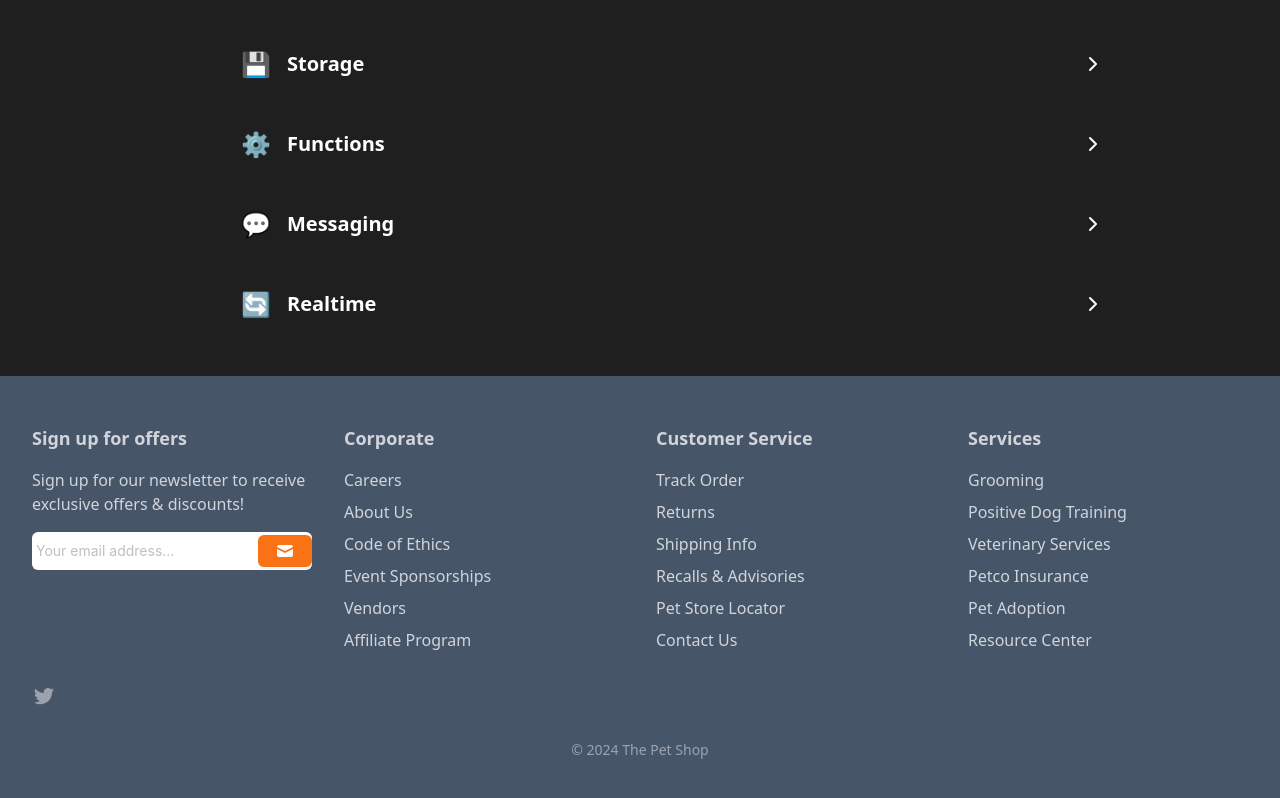
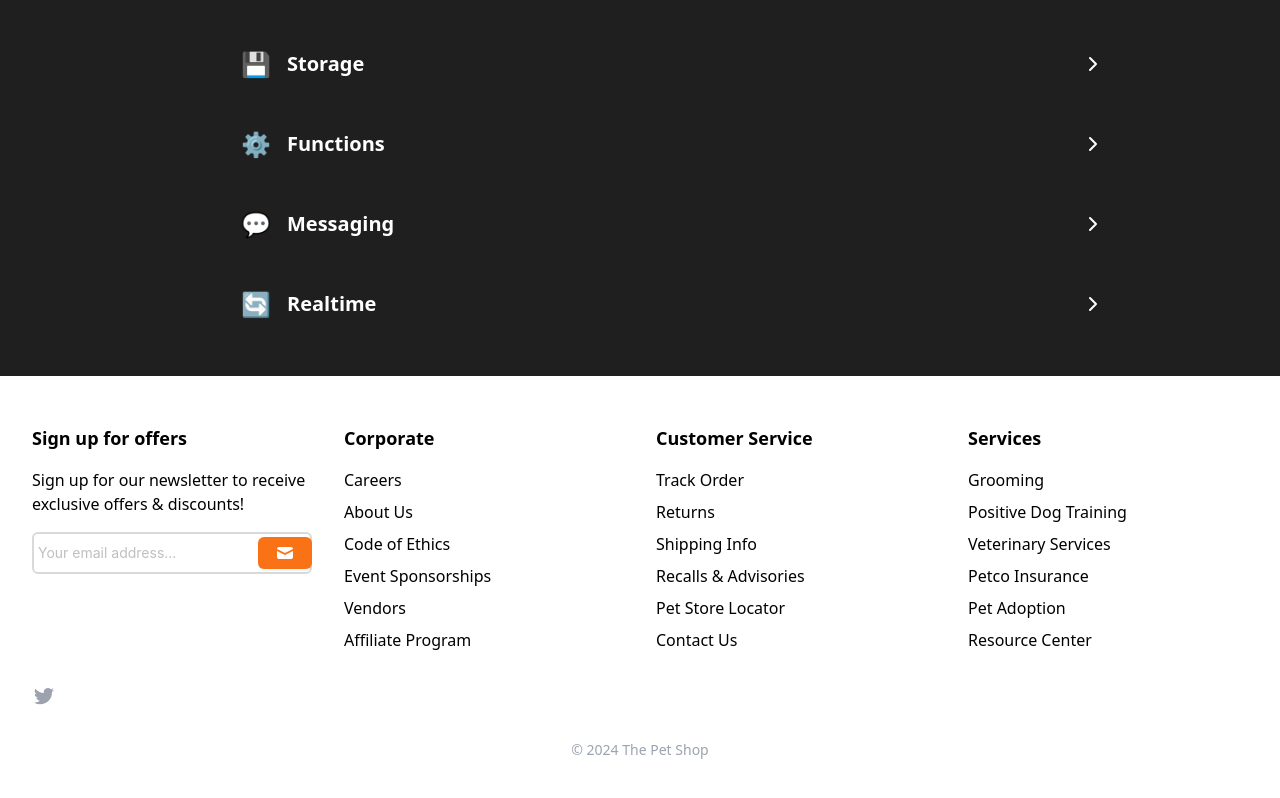
Before and after one commit to ProdigyLab/PawsAndTails-Client, a Next.js app: page / in a window 1280 px wide. Shown: the part 2608-3406 px from the top of the page. Built offline with nearby package versions, Linux system fonts and the light colour scheme; no server answers.

Commit message:
refactor: footer section dark mode function implemented

```diff
--- a/src/components/ui/features/Footer/index.tsx
+++ b/src/components/ui/features/Footer/index.tsx
@@ -2,10 +2,12 @@ import React from "react";
 import Image from 'next/image';
 import { Button, Input } from 'antd';
 import Link from "next/link";
+import { useTheme } from "../../theme";
 const FooterComponent = () => {
+  const { isDarkMode } = useTheme();
   return (
     <>
-    <footer className="py-12 w-full bg-slate-600 text-gray-300">
+    <footer className={`py-12 w-full text-black  ${isDarkMode ? 'bg-slate-700 && text-white' : 'bg-white'}`}>
       <div className="container mx-auto px-4 sm:px-6 lg:px-8 w-full ">
         <div className="grid grid-cols-1 sm:grid-cols-2 md:grid-cols-4 gap-8">
           <div>
@@ -14,7 +16,7 @@ const FooterComponent = () => {
             <div className="flex justify-end items-center">
               <Input
                 placeholder="Your email address..."
-                className=" border-none rounded-l-md py-2 px-1 focus:outline-none relative"
+                className="  border-2 rounded-l-md py-2 px-1 focus:outline-none relative"
               />
               <Button
                 type="primary"
```
